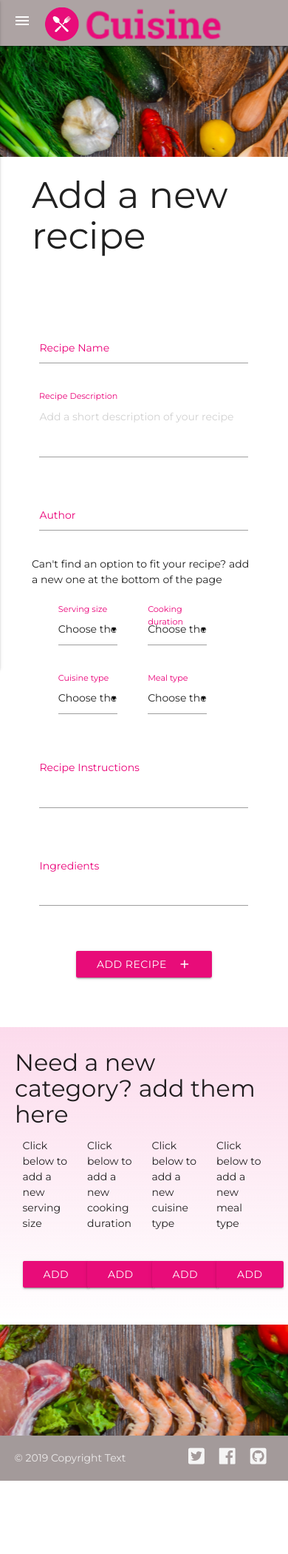
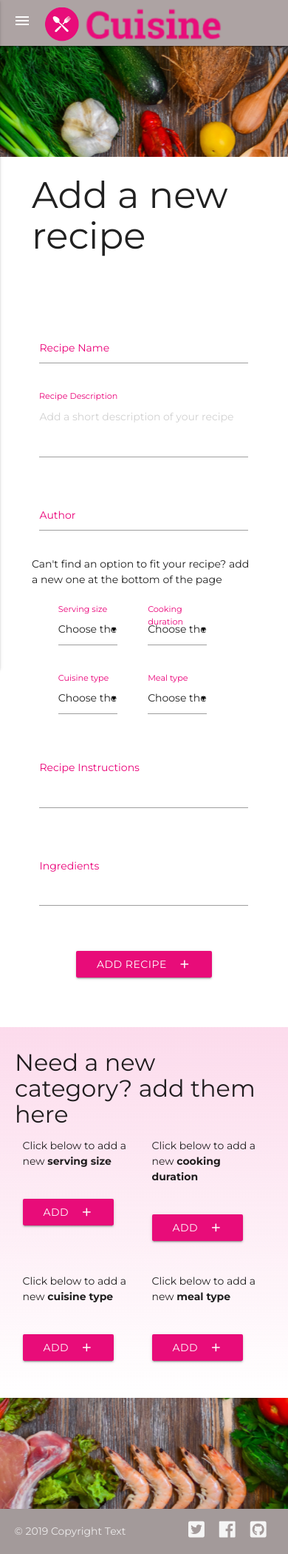
Before and after one commit to Code-Institute-Submissions/Cuisine, a Flask app: page /add_recipe in a window 390 px wide. Shown: the whole page at 74% size. Before the commit the page ends 2001 px from the top, so only its background shows below. Run offline with Flask 2, Linux system fonts and the light colour scheme; data that the repository does not hold is empty; some libraries are stand-ins or nearby versions.

Commit message:
Added minor changes to addrecipe.html and base.html
addrecipes.html bottom category add buttons are now fully responsive. Also the cuisine part of the logo ow disappears below screen size=302px

```diff
--- a/app.py
+++ b/app.py
@@ -237,7 +237,7 @@ def search_recipes():
 
         if results_count > 0:
 
-            flash("There are {0} recipe(s) that match your criteria out of all recipes: {1}".format(results_count, recipes_count))
+            flash("There are {0} recipe(s) for: {1} of {2}".format(results_count, search_field, search_value).replace("_", " "))
             return render_template('searchrecipes.html',
                 recipes=mongo.db.recipes.find({search_field: search_value}),
                 authors=mongo.db.authors.find().sort('author',1),
--- a/static/css/main.css
+++ b/static/css/main.css
@@ -30,6 +30,9 @@ main {
     color: black;
 }
 
+strong {
+    font-weight: 900;
+}
 /* Navbar */
 
 nav {
@@ -315,6 +318,12 @@ input[type=range]+.thumb {
 
 /* Media queries */
 
+@media only screen and (max-width: 302px) {
+    .xxs-screen-disappear  {
+       display: none;
+    }
+}
+
 @media only screen and (min-width: 992px) {
     #logo-image-smaller {
         display: none;
--- a/templates/addrecipe.html
+++ b/templates/addrecipe.html
@@ -91,8 +91,8 @@ Users can also add new categories (meal types, cuisine types, cooking durations
 
     <h4 class="add-category-title">Need a new category? add them here</h4>
 
-    <form class="col s3" action="{{ url_for('insert_serves') }}" method="POST">
-        <p>Click below to add a new serving size</p>
+    <form class="col s6 m3 l3" action="{{ url_for('insert_serves') }}" method="POST">
+        <p>Click below to add a new <strong>serving size</strong></p>
         <a class="waves-effect waves-light btn modal-trigger modal-button-styling category-input" href="#modal1">Add
         <i class="material-icons right">add</i>
         </a>
@@ -115,8 +115,8 @@ Users can also add new categories (meal types, cuisine types, cooking durations
         </div>
     </form>
 
-    <form class="col s3" action="{{ url_for('insert_cooking_duration') }}" method="POST">
-        <p>Click below to add a new cooking duration</p>
+    <form class="col s6 m3 l3" action="{{ url_for('insert_cooking_duration') }}" method="POST">
+        <p>Click below to add a new <strong>cooking duration</strong></p>
         <a class="waves-effect waves-light btn modal-trigger modal-button-styling category-input" href="#modal2">Add
         <i class="material-icons right">add</i>
         </a>
@@ -139,8 +139,8 @@ Users can also add new categories (meal types, cuisine types, cooking durations
         </div>
     </form>
 
-    <form class="col s3" action="{{ url_for('insert_cuisine_type') }}" method="POST">
-        <p>Click below to add a new cuisine type</p>
+    <form class="col s6 m3 l3" action="{{ url_for('insert_cuisine_type') }}" method="POST">
+        <p>Click below to add a new <strong>cuisine type</strong></p>
         <a class="waves-effect waves-light btn modal-trigger modal-button-styling category-input" href="#modal3">Add
         <i class="material-icons right">add</i>
         </a>
@@ -160,8 +160,8 @@ Users can also add new categories (meal types, cuisine types, cooking durations
         </div>
     </form>
 
-    <form class="col s3" action="{{ url_for('insert_meal_type') }}" method="POST">
-        <p>Click below to add a new meal type</p>
+    <form class="col s6 m3 l3" action="{{ url_for('insert_meal_type') }}" method="POST">
+        <p>Click below to add a new <strong>meal type</strong></p>
         <a class="waves-effect waves-light btn modal-trigger modal-button-styling category-input" href="#modal4">Add
         <i class="material-icons right">add</i>
         </a>
--- a/templates/base.html
+++ b/templates/base.html
@@ -26,7 +26,7 @@ Also contains the navigation bar and footer-->
         <a href="#" data-activates="slide-out" class="button-collapse"><i class="material-icons">menu</i></a>
         <span id="logo-image-smaller">
             <img class="smaller-logo" src="{{url_for('static', filename='images/1-smaller-logo.png')}}" alt="Cuisine logo smaller image logo">
-            <img class="smaller-logo" src="{{url_for('static', filename='images/2-smaller-logo.png')}}" alt="Cuisine logo smaller image cuisine">
+            <img class="smaller-logo xxs-screen-disappear" src="{{url_for('static', filename='images/2-smaller-logo.png')}}" alt="Cuisine logo smaller image cuisine">
         </span>
     </nav>
 </header>
```
